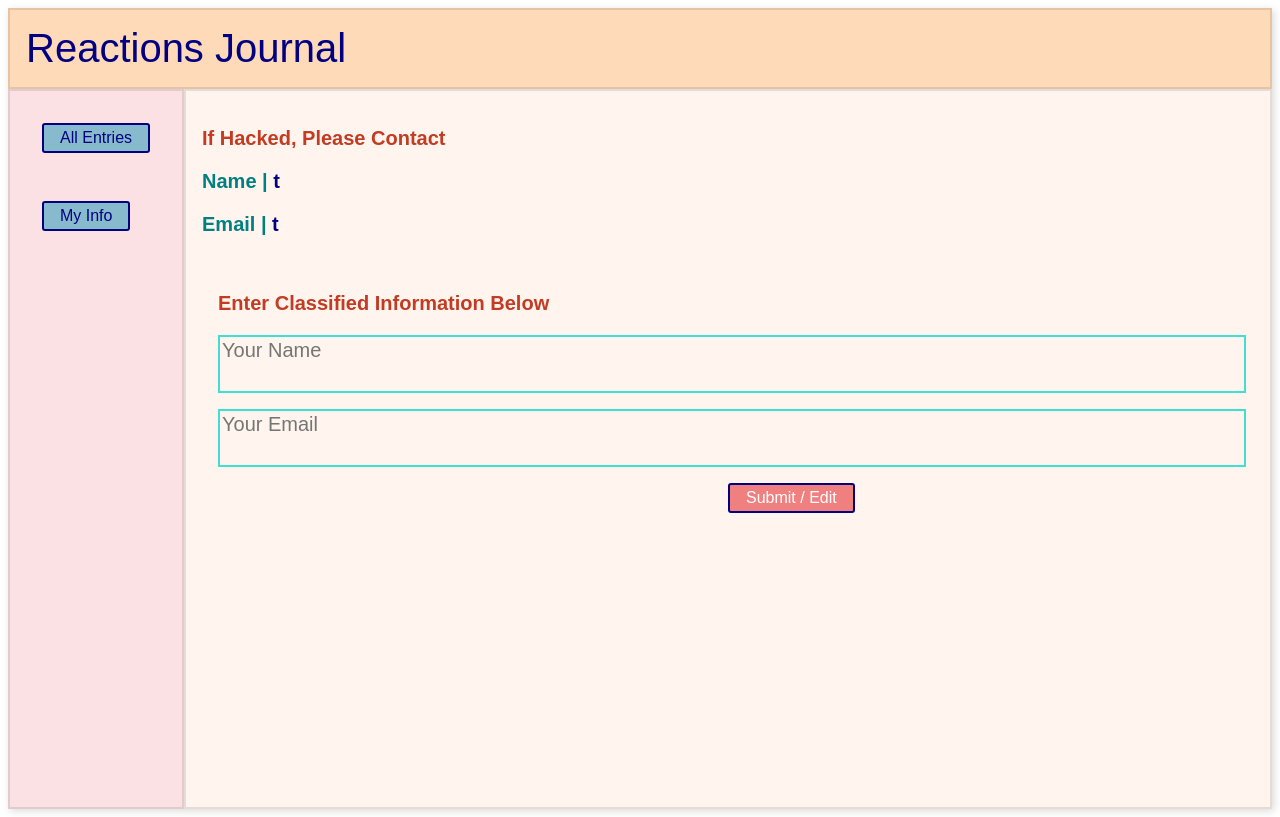
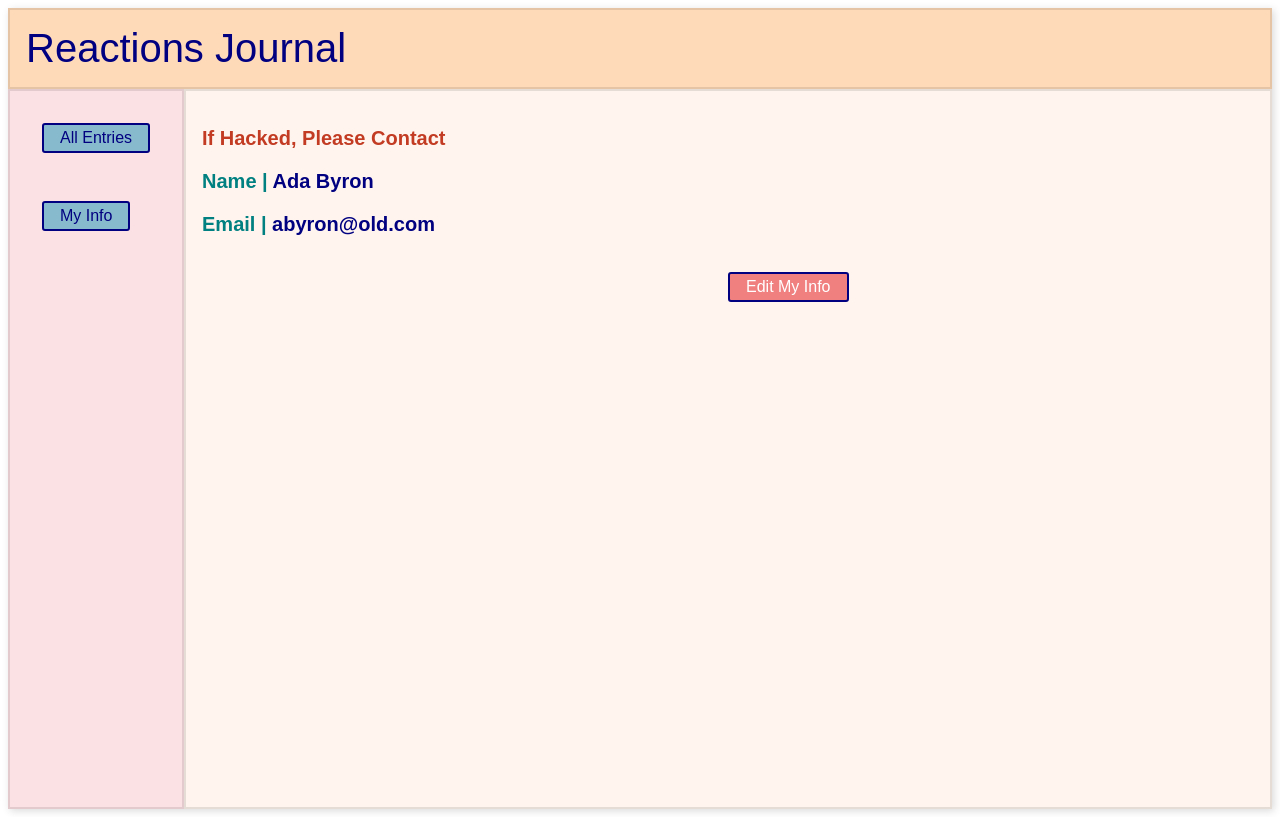
Before and after one commit to angelroundtrip/phase-2-group-project, a React (Create React App) app: page /about in a window 1280 px wide. Built offline with nearby package versions, Linux system fonts and the light colour scheme; data requests are answered from the project's data file.

Commit message:
further edits

```diff
--- a/db.json
+++ b/db.json
@@ -38,7 +38,7 @@
   ],
   "userInfo": {
     "id": 0,
-    "fullName": "t",
-    "email": "t"
+    "fullName": "Ada Byron",
+    "email": "abyron@old.com"
   }
 }
--- a/src/components/About.js
+++ b/src/components/About.js
@@ -17,12 +17,16 @@ function About() {
   const updateAbout = (updatedInfo) =>{
     setUserInfo(updatedInfo)
   }
-
+  const [showForm,setShowForm] = useState(false)
+  const hideForm = () => {
+    setShowForm(!showForm)
+  }
   return (
     <div className='viewers'>
       <p className='about-display' style={{color: '#c23b22', fontWeight: 'bolder', fontSize: '20px'}}>If Hacked, Please Contact</p>
         <AboutDisplay userInfo={userInfo}/>
-        <AboutForm updateAbout={updateAbout}/>
+        <button onClick={hideForm} className='submitbtn'>Edit My Info</button>
+        {showForm ? <AboutForm updateAbout={updateAbout}/> : null}
     </div>
   )
 }
--- a/src/components/AboutDisplay.js
+++ b/src/components/AboutDisplay.js
@@ -9,7 +9,7 @@ function AboutDisplay({userInfo}) {
       </span>
 
       <p style={{color: 'teal', fontSize: '20px'}}> Email |
-        <span><a style={{color: 'navy', fontSize: '20px', fontWeight: 'bold', textDecoration: 'none'}} href={"mailto:" + userInfo.email}> {userInfo.email}</a> </span>
+        <span><a style={{color: 'navy', fontSize: '20px', fontWeight: 'bold', textDecoration: 'none',}} href={"mailto:" + userInfo.email}> {userInfo.email}</a> </span>
       </p>
 
     </div>
--- a/src/components/AboutForm.js
+++ b/src/components/AboutForm.js
@@ -27,9 +27,7 @@ function AboutForm({updateAbout}) {
   }
 
   return (
-    <div className='viewers'>
-
-      <p style={{fontWeight: 'bold', fontSize: '20px', color: '#c23b22'}}> Enter Classified Information Below </p>
+    <div >
 
       <form onSubmit={handleSubmit}>
 
@@ -37,7 +35,7 @@ function AboutForm({updateAbout}) {
 
       <textarea className='title-input' type="email" name="email" placeholder="Your Email" onChange={handleEmail}/>
 
-      <button className='submitbtn'>Submit / Edit</button>
+      <button className='submitbtn'>Update</button>
 
       </form>
 
```
